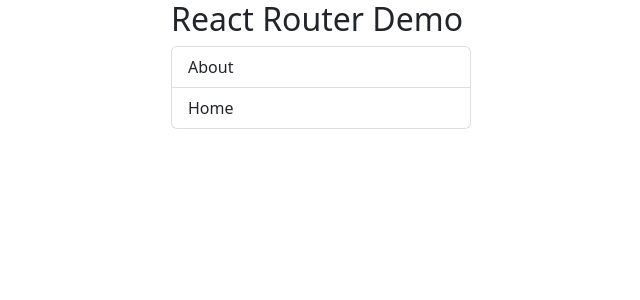
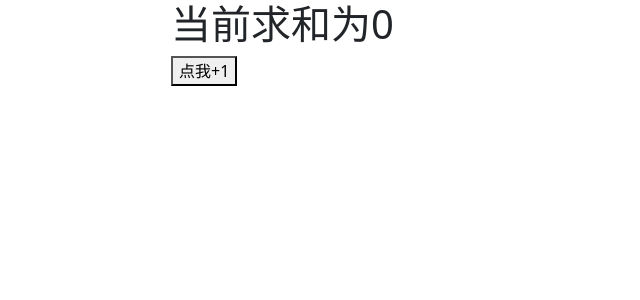
Before and after one commit to zal001/react_staging, a React app: page / in a window 1280 px wide. Shown: the top 300 px of the page, without its empty margins (319-959 px from the left). Built offline with nearby package versions, Linux system fonts and the light colour scheme.

Commit message:
扩展 stateHook

```diff
--- a/src/App.jsx
+++ b/src/App.jsx
@@ -1,5 +1,5 @@
 import React, { Component } from 'react'
-import Demo from './components/2_lazyLoad/index'
+import Demo from './components/3._hooks'
 export default class App extends Component {
   render() {
     return (
--- /dev/null
+++ b/src/components/3._hooks/index.jsx
@@ -0,0 +1,36 @@
+import React, { Component } from 'react'
+
+// 类式组件
+// class Demo extends Component {
+//     state = { count: 0 }
+
+//     add = () => {
+//         this.setState(state => ({ count: this.state.count + 1 }))
+//     }
+//     render() {
+//         return (
+//             <div>
+//                 <h1>当前求和为{this.state.count}</h1>
+//                 <button onClick={this.add}>点我+1</button>
+//             </div>
+//         )
+//     }
+// }
+
+function Demo() {
+    const [count, setCount] = React.useState(0)  //传入一个参数  返回一个数组 该数组包含两个元素第一个元素为想要的状态 第二个元素为更新状态的方法
+    console.log(count, setCount)
+    function add() {
+        // setCount(count + 1)  第一种写法
+        // setCount(value => value+1)   第二种写法
+    }
+    return (
+        <div>
+            <h1>当前求和为{count}</h1>
+            <button onClick={add}>点我+1</button>
+        </div>
+    )
+}
+
+
+export default Demo
```
